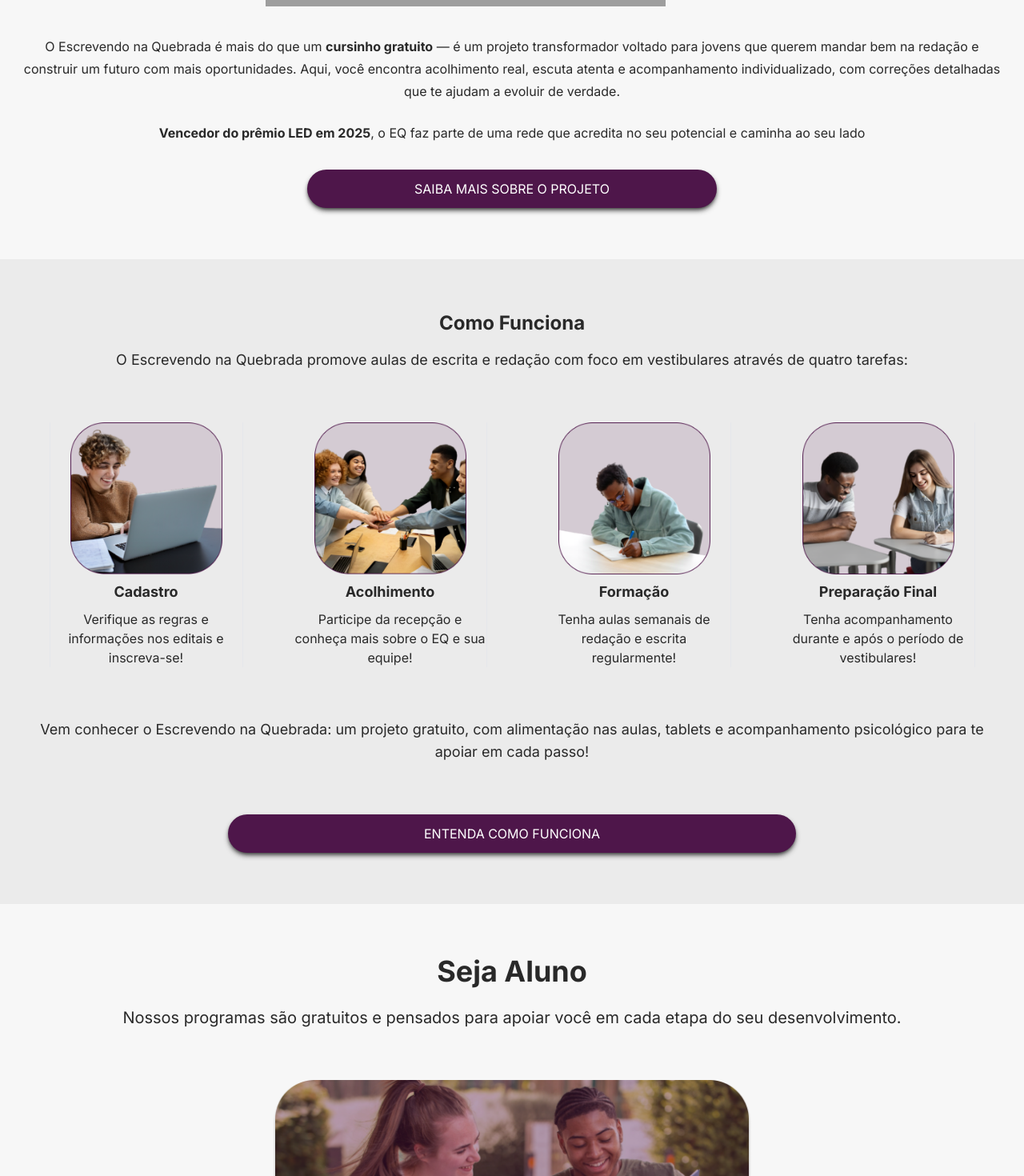
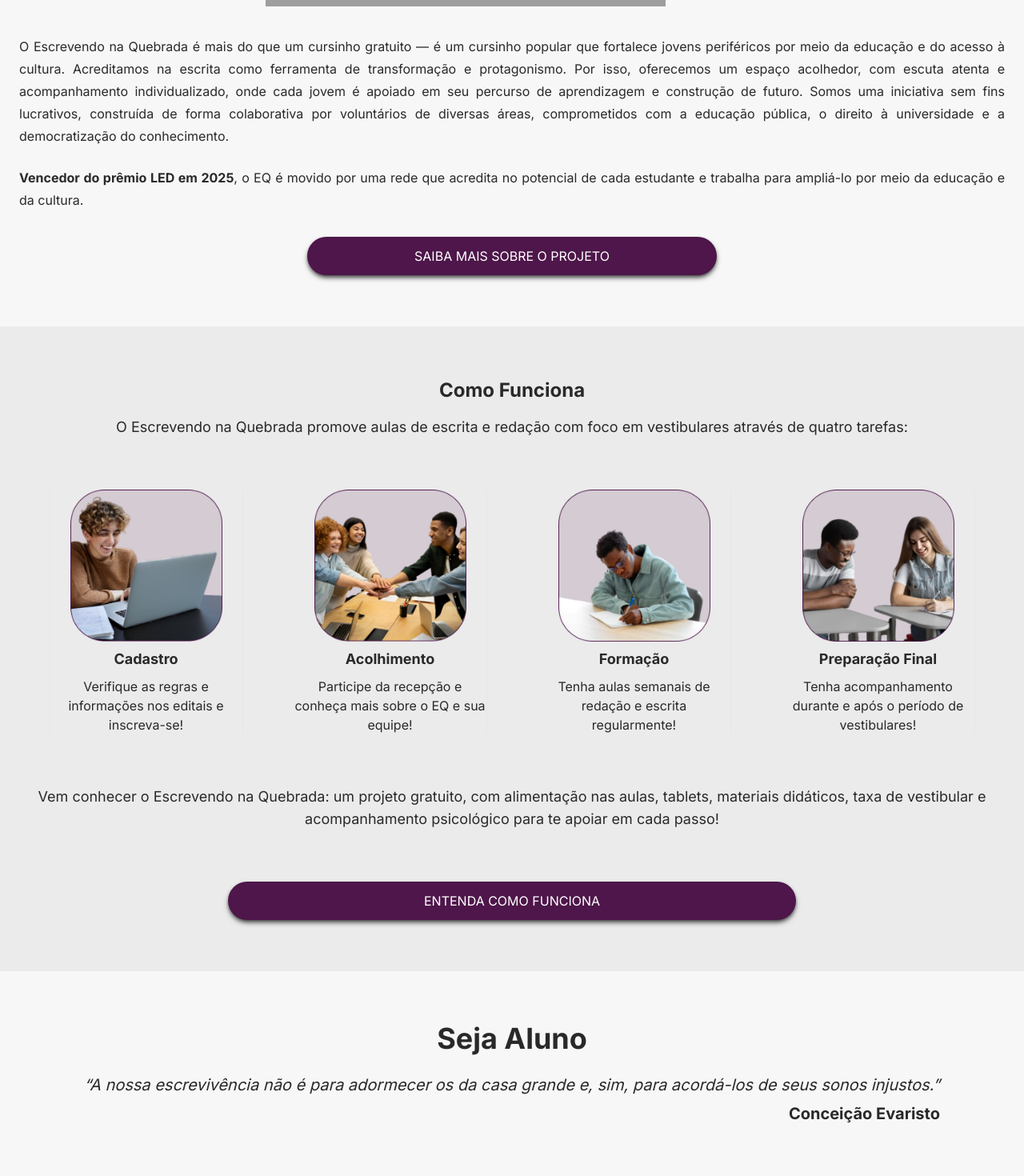
Before and after one commit to Thiago87dev/escrevendo-na-quebrada, a Next.js app: page / in a window 1280 px wide. Shown: the part 620-2090 px from the top of the page at 80% size. Built offline with nearby package versions, Linux system fonts and the light colour scheme; grey boxes are pictures that could not be loaded.

Commit message:
:boom: fix: fix geral
* :boom: fix: fix geral

* :boom: fix: fix height faq

```diff
--- a/src/components/home/como_funciona/ComoFunciona.tsx
+++ b/src/components/home/como_funciona/ComoFunciona.tsx
@@ -36,7 +36,7 @@ const ComoFunciona = () => {
         <div>
           <p className="text-lg text-center lg:w-[976px]">
             Vem conhecer o Escrevendo na Quebrada: um projeto gratuito, com
-            alimentação nas aulas, tablets e acompanhamento psicológico para te
+            alimentação nas aulas, tablets, materiais didáticos, taxa de vestibular e acompanhamento psicológico para te
             apoiar em cada passo!
           </p>
           <div className="flex justify-center w-full md:w-[710px] h-12 mx-auto mt-16">
--- a/src/components/home/contato/ContactCard.tsx
+++ b/src/components/home/contato/ContactCard.tsx
@@ -16,7 +16,7 @@ const ContactCard = () => {
     },
     {
       title: "Whatsapp",
-      subTitle: "+55 (11) 99145-9785",
+      subTitle: "+55 (11) 94536-9641",
       icon: <PiWhatsappLogo size={40} fill="#4E164A" />,
     },
   ];
--- a/src/components/home/contato/Contato.tsx
+++ b/src/components/home/contato/Contato.tsx
@@ -1,5 +1,6 @@
 import Button from "@/components/Button";
 import ContactCard from "./ContactCard";
+import Link from "next/link";
 
 const Contato = () => {
   return (
@@ -16,9 +17,15 @@ const Contato = () => {
               qualquer outro assunto! Nosso time está pronto para te receber de
               braços abertos.
             </p>
-            <Button className="max-h-16 max-w-[16rem] rounded-[0.8rem] py-3 shadow-xs/80 shadow-preto1">
-              Vamos conversar!
-            </Button>
+            <Link
+              href="https://wa.me/5511945369641?text=Olá,%20gostaria%20de%20saber%20mais%20sobre%20o%20projeto!"
+              target="_blank"
+              rel="noopener noreferrer"
+            >
+              <Button className="max-h-16 max-w-[16rem] rounded-[0.8rem] py-3 shadow-xs/80 shadow-preto1">
+                Vamos conversar!
+              </Button>
+            </Link>
           </div>
 
           <ContactCard />
--- a/src/components/home/resultados/CardNumber.tsx
+++ b/src/components/home/resultados/CardNumber.tsx
@@ -9,7 +9,7 @@ const CardNumber = () => {
         <div className="flex flex-col lg:flex-row gap-10 md:gap-20">
           <div className="flex flex-col items-center">
             <h3 className="text-4xl md:text-6xl font-bold">
-              <CounterNumber to={840} />
+              <CounterNumber to={845} />
             </h3>
             <p className="text-center text-sm sm:text-[1.125rem] w-[200%]">
               Média das redações
@@ -27,7 +27,7 @@ const CardNumber = () => {
         <div className="flex flex-col lg:flex-row gap-10 md:gap-20">
           <div className="flex flex-col items-center">
             <h3 className="text-4xl md:text-6xl font-bold">
-              <CounterNumber to={97} percent />
+              <CounterNumber to={95} percent />
             </h3>
             <p className="text-center text-sm sm:text-[1.125rem] w-[200%]">
               Aprovação dos alunos
@@ -35,10 +35,10 @@ const CardNumber = () => {
           </div>
           <div className="flex flex-col items-center">
             <h3 className="text-4xl md:text-6xl font-bold">
-              <CounterNumber to={5000} plus />
+              <CounterNumber to={750} plus />
             </h3>
             <p className="text-center text-sm sm:text-[1.125rem] w-[200%]">
-              seguidores
+              Alunos matriculados
             </p>
           </div>
         </div>
--- a/src/components/home/resultados/Resultados.tsx
+++ b/src/components/home/resultados/Resultados.tsx
@@ -7,9 +7,11 @@ const Resultados = () => {
         <div className="flex flex-col gap-4">
           <h2 className="text-4xl font-bold">Nossos Resultados</h2>
           <p className="text-xl lg:w-[46.125rem]">
-            Impacto que transforma! Com dezenas de polos ativos, centenas de
-            aprovações e prêmios conquistados, nosso cursinho popular de
-            redações continua ampliando oportunidades e fortalecendo a educação.
+            Impacto que transforma! Ao longo dos anos, o EQ tem fortalecido o
+            acesso à educação e à cultura para jovens de diferentes territórios.
+            Já são dezenas de turmas formadas, centenas de estudantes aprovados
+            em universidades públicas e prêmios importantes que reconhecem a
+            força e a inovação do nosso trabalho.
           </p>
         </div>
         <div className="mx-auto lg:w-[70rem]">
--- a/src/components/home/seja_aluno/SejaAluno.tsx
+++ b/src/components/home/seja_aluno/SejaAluno.tsx
@@ -8,10 +8,11 @@ const SejaAluno = () => {
       <div className="flex flex-col gap-16 items-center w-full py-16 px-6 max-w-[1440px] text-center">
         <div className="flex flex-col gap-2">
           <h2 className="text-4xl font-bold">Seja Aluno</h2>
-          <p className="text-xl mt-4">
-            Nossos programas são gratuitos e pensados para apoiar você em cada
-            etapa do seu desenvolvimento.
+          <p className="text-xl mt-4 italic">
+            “A nossa escrevivência não é para adormecer os da casa grande e,
+            sim, para acordá-los de seus sonos injustos.”
           </p>
+          <p className="font-bold text-xl text-right">Conceição Evaristo</p>
         </div>
         <div className="flex flex-col lg:flex-row gap-14.5 items-center">
           <Image
@@ -32,11 +33,11 @@ const SejaAluno = () => {
             <p className="text-[1.125rem]">
               Inscreva-se agora e dê o primeiro passo.
             </p>
-            <div className="w-[16.25rem] h-[2.875rem]">
+            {/* <div className="w-[16.25rem] h-[2.875rem]">
               <Button className="shadow-md/80 shadow-preto1">
                 INSCREVA-SE
               </Button>
-            </div>
+            </div> */}
           </div>
         </div>
         <div className="flex flex-col lg:flex-row gap-14.5 items-center">
--- a/src/components/home/seja_voluntario/Card.tsx
+++ b/src/components/home/seja_voluntario/Card.tsx
@@ -14,13 +14,15 @@ const Card = ({ className }: CardProps) => {
           O EQ também oferece horas complementares e certificados!
         </h3>
         <p className="text-base/6 lg:text-lg/6">
-          Além de todo o apoio oferecido, o Escrevendo na Quebrada também
-          garante horas complementares e certificados para quem participa — uma
-          oportunidade de aprender, se desenvolver e ainda valorizar seu
-          currículo!
+          O Escrevendo na Quebrada é construído de forma colaborativa por uma
+          rede de voluntários que atuam em 12 áreas diferentes. Há espaço para
+          diferentes perfis, interesses e habilidades, todas as contribuições
+          são fundamentais para que o projeto aconteça.
         </p>
       </div>
-      <Button className="mt-3 py-2 lg:py-3 shadow-md/80 shadow-preto1">Faça parte do EQ</Button>
+      <Button className="mt-3 py-2 lg:py-3 shadow-md/80 shadow-preto1">
+        Faça parte do EQ
+      </Button>
     </article>
   );
 };
--- a/src/components/home/seja_voluntario/SejaVoluntario.tsx
+++ b/src/components/home/seja_voluntario/SejaVoluntario.tsx
@@ -21,7 +21,7 @@ const SejaVoluntario = () => {
         </div>
         <div className="flex flex-col md:flex-row justify-evenly items-center gap-8 w-full">
           <div className="text-lg/6 lg:text-xl/6">
-            <h3 className="mb-4">Quais carreiras seguir dentro do EQ?</h3>
+            <h3 className="mb-4">Quais setores seguir dentro do EQ?</h3>
             <ul className="list-disc pl-5">
               {carreiras.map((carreira, index) => (
                 <li key={index} className="mb-4">
--- a/src/components/home/sobre/Sobre.tsx
+++ b/src/components/home/sobre/Sobre.tsx
@@ -18,17 +18,22 @@ const Sobre = () => {
           />
         </div>
         <div className="text-base/7">
-          <p>
-            O Escrevendo na Quebrada é mais do que um <b>cursinho gratuito</b> —
-            é um projeto transformador voltado para jovens que querem mandar bem
-            na redação e construir um futuro com mais oportunidades. Aqui, você
-            encontra acolhimento real, escuta atenta e acompanhamento
-            individualizado, com correções detalhadas que te ajudam a evoluir de
-            verdade.
+          <p className="text-justify">
+            O Escrevendo na Quebrada é mais do que um cursinho gratuito — é um
+            cursinho popular que fortalece jovens periféricos por meio da
+            educação e do acesso à cultura. Acreditamos na escrita como
+            ferramenta de transformação e protagonismo. Por isso, oferecemos um
+            espaço acolhedor, com escuta atenta e acompanhamento
+            individualizado, onde cada jovem é apoiado em seu percurso de
+            aprendizagem e construção de futuro. Somos uma iniciativa sem fins
+            lucrativos, construída de forma colaborativa por voluntários de
+            diversas áreas, comprometidos com a educação pública, o direito à
+            universidade e a democratização do conhecimento.
           </p>
-          <p className="pt-6">
-            <b>Vencedor do prêmio LED em 2025</b>, o EQ faz parte de uma rede
-            que acredita no seu potencial e caminha ao seu lado
+          <p className="pt-6 text-justify">
+            <b>Vencedor do prêmio LED em 2025</b>, o EQ é movido por uma rede
+            que acredita no potencial de cada estudante e trabalha para
+            ampliá-lo por meio da educação e da cultura.
           </p>
         </div>
         <Link href="#faq" className="md:max-lg:self-center">
```
Also changed, not shown: src/components/home/faq/Accordion.tsx (+11 -13 lines), src/data/data.ts (+11 -7 lines).
